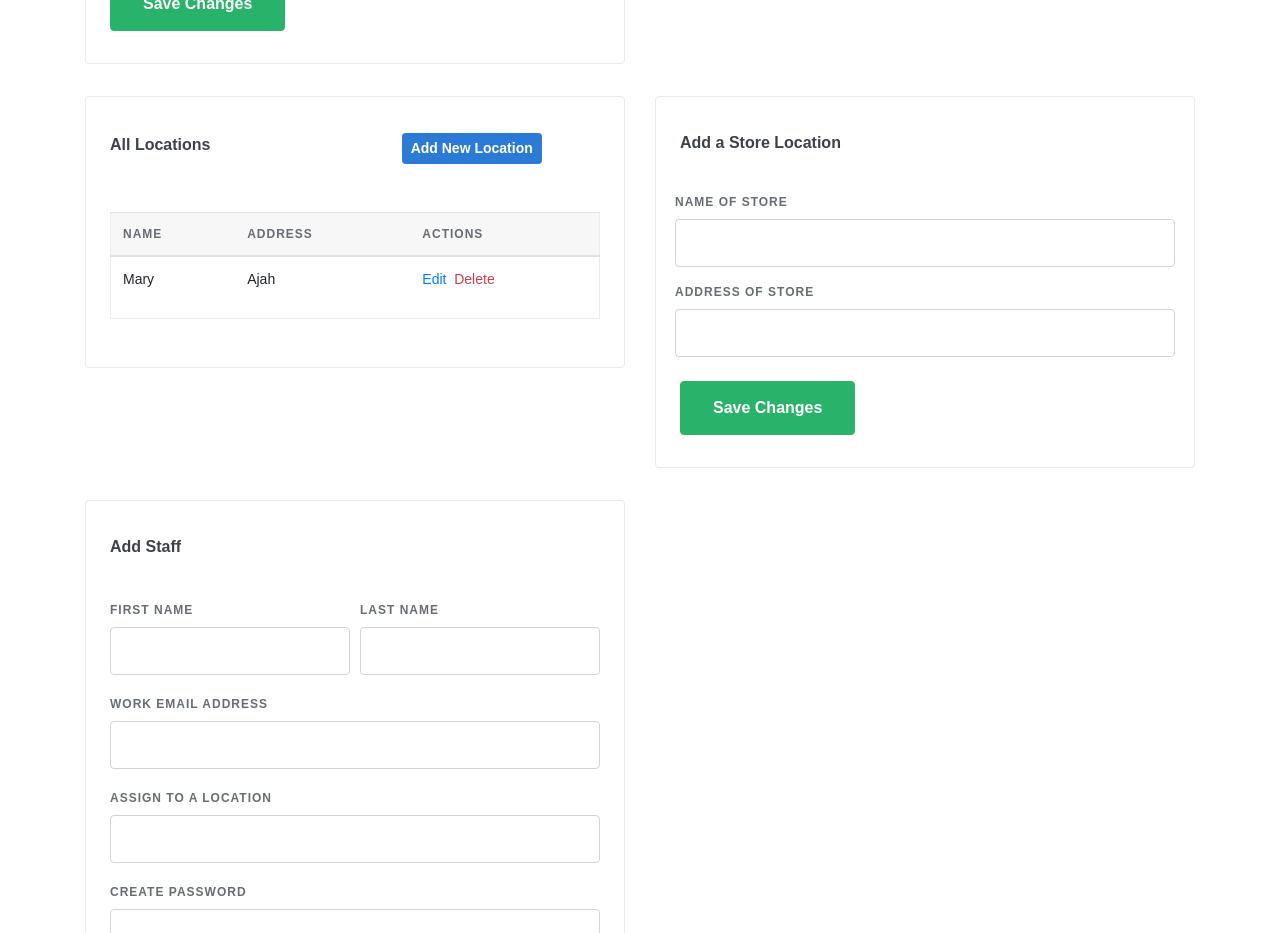
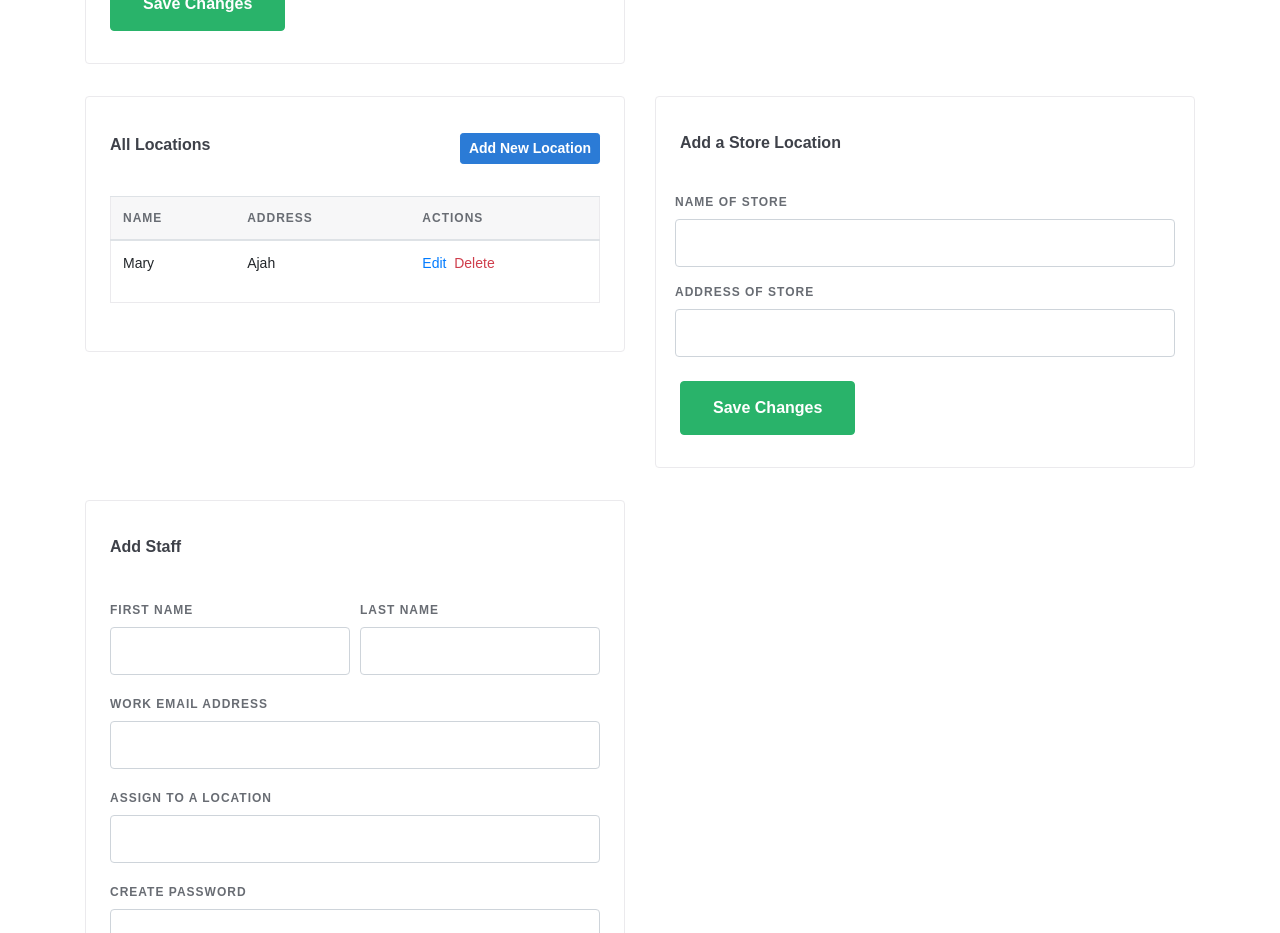
Before and after one commit to Igho-Godwin/vue-app, a Vue app: page /all-cards in a window 1280 px wide. Shown: the part 1460-2393 px from the top of the page. Built offline with nearby package versions, Linux system fonts and the light colour scheme; a web font is replaced by a local one.

Commit message:
justified the header and its button between

```diff
--- a/src/components/settings/AllLocations.vue
+++ b/src/components/settings/AllLocations.vue
@@ -2,13 +2,9 @@
   <div>
     <Card>
       <div slot="card-header" class="card-header">
-        <div class="form-row align-items-center d-flex">
-          <div class="col-md-7 form-group mb-3">
+        <div class="justify-content-between align-items-center d-flex">
             <h3>All Locations</h3>
-          </div>
-          <div class="col-md-5 form-group mb-3">
             <button type="submit" class="btn btn-blue btn-sm">Add New Location</button>
-          </div>
         </div>
       </div>
       <div slot="card-body" class="card-body">
```
